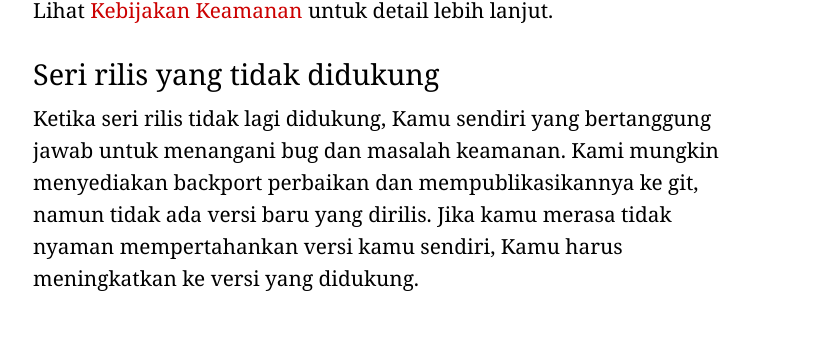
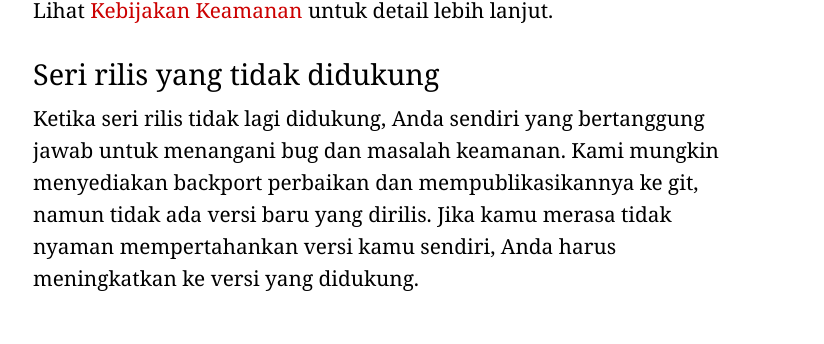
Before and after one commit to rails-id/rails-id.github.io, a Jekyll site: the page built from maintenance.html, in a window 1280 px wide. Shown: the part 1332-1676 px from the top of the page, without its empty margins (257-1081 px from the left). Built offline with Jekyll 4.4.1, drawn with Linux system fonts in a browser that asks for light colours.

Commit message:
change kamu to anda

```diff
--- a/maintenance.html
+++ b/maintenance.html
@@ -38,5 +38,5 @@ description: "Dukungan framework Rails dibagi menjadi empat kelompok: Fitur baru
       <p>Lihat <a href="/security/">Kebijakan Keamanan</a> untuk detail lebih lanjut.</p>
 
       <h2>Seri rilis yang tidak didukung</h2>
-      <p>Ketika seri rilis tidak lagi didukung, Kamu sendiri yang bertanggung jawab untuk menangani bug dan masalah keamanan. Kami mungkin menyediakan backport perbaikan dan mempublikasikannya ke git, namun tidak ada versi baru yang dirilis. Jika kamu merasa tidak nyaman mempertahankan versi kamu sendiri, Kamu harus meningkatkan ke versi yang didukung.</p>
+      <p>Ketika seri rilis tidak lagi didukung, Anda sendiri yang bertanggung jawab untuk menangani bug dan masalah keamanan. Kami mungkin menyediakan backport perbaikan dan mempublikasikannya ke git, namun tidak ada versi baru yang dirilis. Jika kamu merasa tidak nyaman mempertahankan versi kamu sendiri, Anda harus meningkatkan ke versi yang didukung.</p>
     </section>
```
